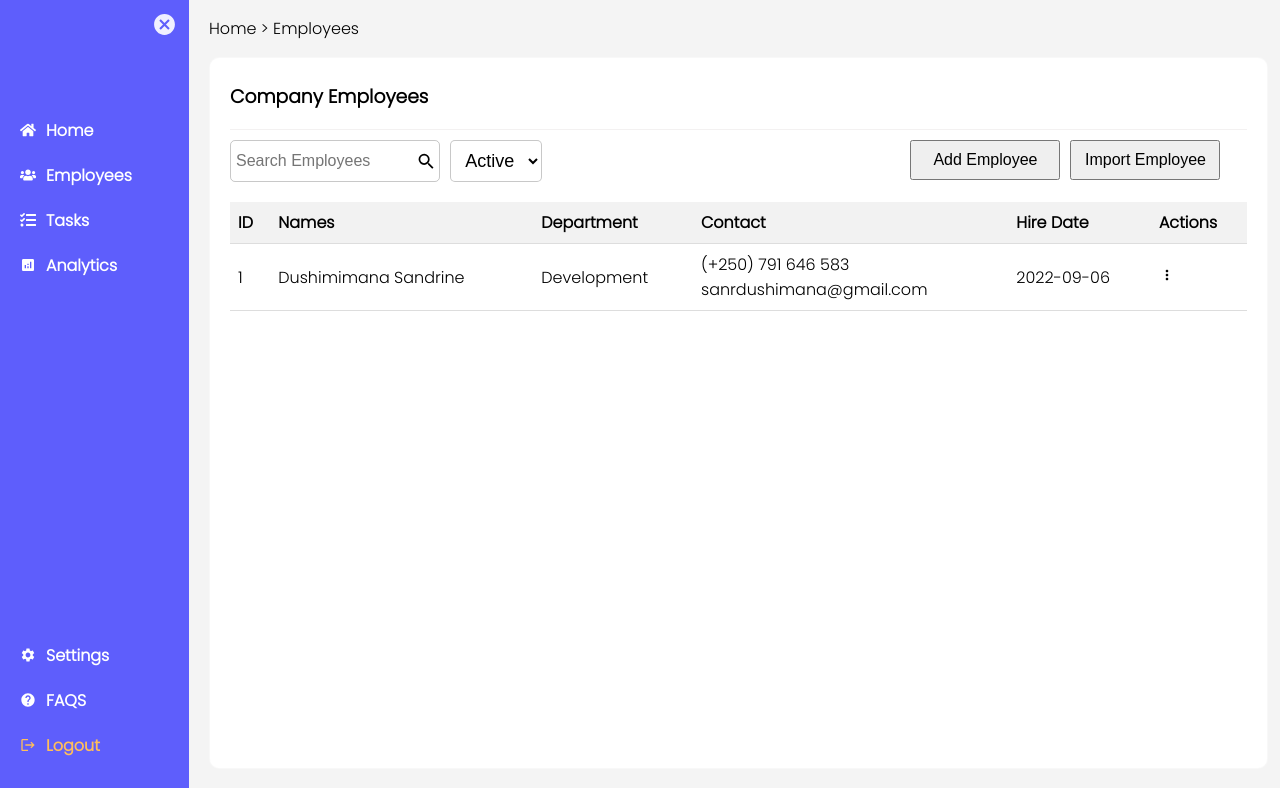
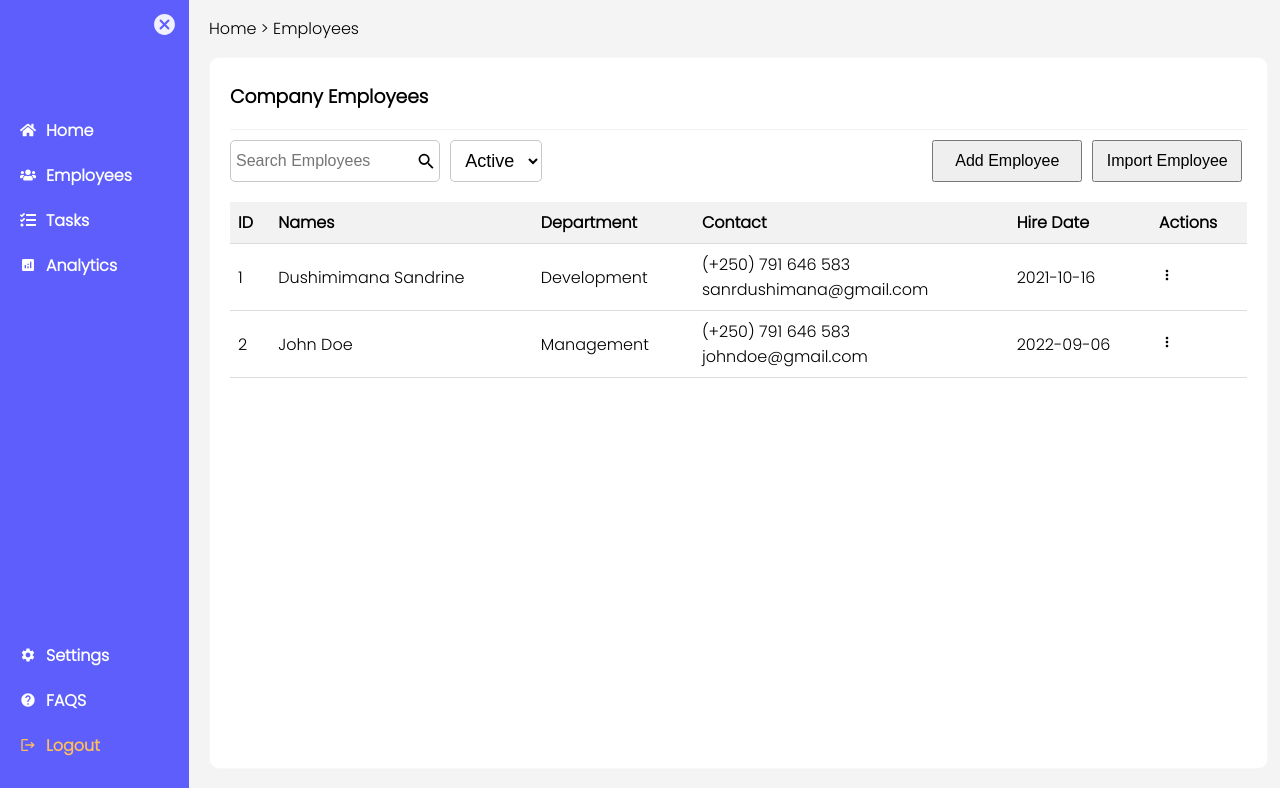
Before and after one commit to b-sandrine/employee-management-system, a React (Vite) app in the folder frontend/: page /dashboard/employees in a window 1280 px wide. Built offline with nearby package versions, Linux system fonts and the light colour scheme.

Commit message:
Added second employee manually

```diff
--- a/frontend/src/assets/styles/employees.css
+++ b/frontend/src/assets/styles/employees.css
@@ -50,11 +50,11 @@
 
 .employees .operations .buttons {
     position: absolute;
-    right: 5%;
+    right: 3%;
 }
 
 .employees .operations .buttons button {
-    height: 40px;
+    height: 42px;
     width: 150px;
     margin: 0 5px;
     font-size: 16px;
--- a/frontend/src/pages/analytics.jsx
+++ b/frontend/src/pages/analytics.jsx
@@ -2,7 +2,7 @@
 const Analytics = () => {
     return (
         <>
-            <h1>Analytics page</h1>
+            <p>Home &gt; Analytics</p>
         </>
     )
 }
--- a/frontend/src/pages/employees.jsx
+++ b/frontend/src/pages/employees.jsx
@@ -1,4 +1,4 @@
-import { MdMore, MdMoreHoriz, MdMoreVert, MdSearch } from 'react-icons/md';
+import {MdMoreVert, MdSearch } from 'react-icons/md';
 import '../assets/styles/employees.css'
 
 const Employees = () => {
@@ -42,7 +42,19 @@ const Employees = () => {
                                 <td>Dushimimana Sandrine</td>
                                 <td>Development</td>
                                 <td>(+250) 791 646 583 <br />
-                                    sanrdushimana@gmail.com
+                                sanrdushimana@gmail.com
+                                </td>
+                                <td>2021-10-16</td>
+                                <td>
+                                    <MdMoreVert />
+                                </td>
+                            </tr>
+                            <tr>
+                                <td>2</td>
+                                <td>John Doe</td>
+                                <td>Management</td>
+                                <td>(+250) 791 646 583 <br />
+                                    johndoe@gmail.com
                                 </td>
                                 <td>2022-09-06</td>
                                 <td>
--- a/frontend/src/pages/home.jsx
+++ b/frontend/src/pages/home.jsx
@@ -2,7 +2,7 @@
 const Home = () => {
     return (
         <>
-            <h1>Home page</h1>
+            <p>Home </p>
         </>
     )
 }
--- a/frontend/src/pages/tasks.jsx
+++ b/frontend/src/pages/tasks.jsx
@@ -2,7 +2,7 @@
 const Tasks = () => {
     return (
         <>
-            <h1>Tasks page</h1>
+            <p>Home &gt; Tasks</p>
         </>
     )
 }
```
